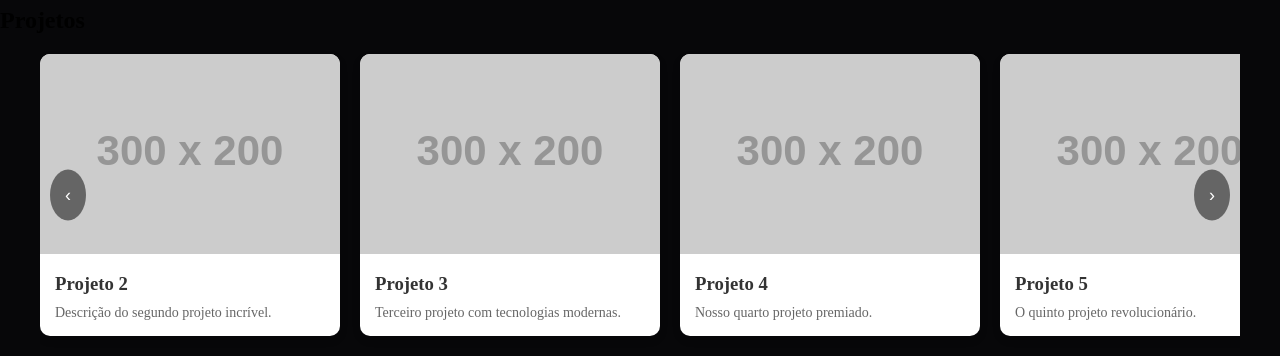
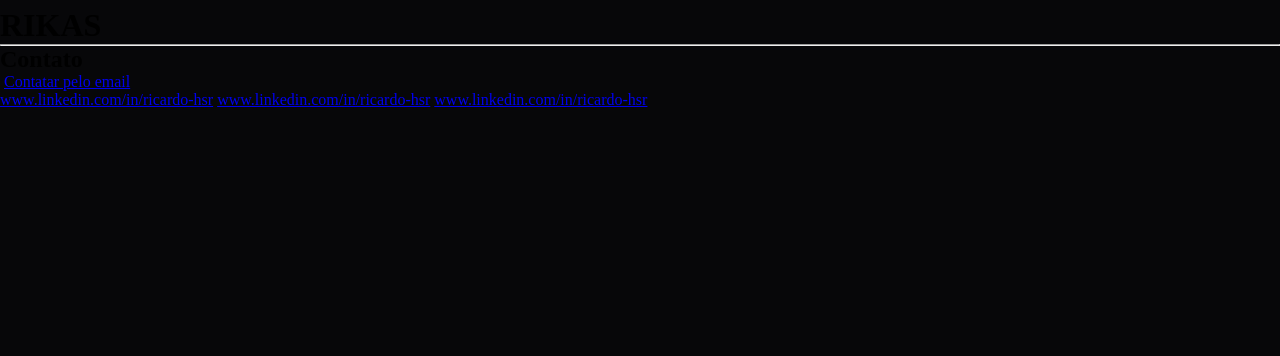
Before and after one commit to R1K4S/Portifolio, a plain HTML site: page index.html in a window 1280 px wide. Shown: the part 2303-2659 px from the top of the page. After the commit the page ends 2412 px from the top, so only its background shows below. Drawn offline with Linux system fonts and the light colour scheme; placeholder pictures from the web are drawn by us; a web font is replaced by a local one.

Commit message:
Teste comite 2

```diff
--- a/index.html
+++ b/index.html
@@ -79,13 +79,28 @@
         <script src="script.js"></script>
     </section>
      <!--Carrossel-Projetos -->
-     <section>
+     <!-- <section>
         <h1>Projetos</h1>
          <div class="carrossel-container">
             <button class="carrossel-btn prev">‹</button>
             <div class="carrossel"></div>
             <button class="carrossel-btn next">›</button>
              </div>
-     </section>
+     </section> -->
+     <!-- Footer -->
+      <footer>
+        <h1>RIKAS</h1>
+        <hr>
+        <div>
+            <h2>Contato</h2>
+            <img src="" alt="">
+            <a href="mailto:ricardohsr1@gmail.com">Contatar pelo email</a style="white">
+                  </footer>
+        </div>
+        <div>
+            <a href="https://www.linkedin.com/in/ricardo-hsr" target="_blank" rel="noopener noreferrer">www.linkedin.com/in/ricardo-hsr</a>
+            <a href="https://www.linkedin.com/in/ricardo-hsr" target="_blank" rel="noopener noreferrer">www.linkedin.com/in/ricardo-hsr</a>
+            <a href="https://www.linkedin.com/in/ricardo-hsr" target="_blank" rel="noopener noreferrer">www.linkedin.com/in/ricardo-hsr</a>
+        </div>
 </body>
 </html>
--- a/style.css
+++ b/style.css
@@ -136,6 +136,7 @@ body {
   align-items: center;
 }
 .Area-titulo {
+
   font-family: "Inria Serif", serif;
   font-size: 3rem;
   font-weight: 600;
```
